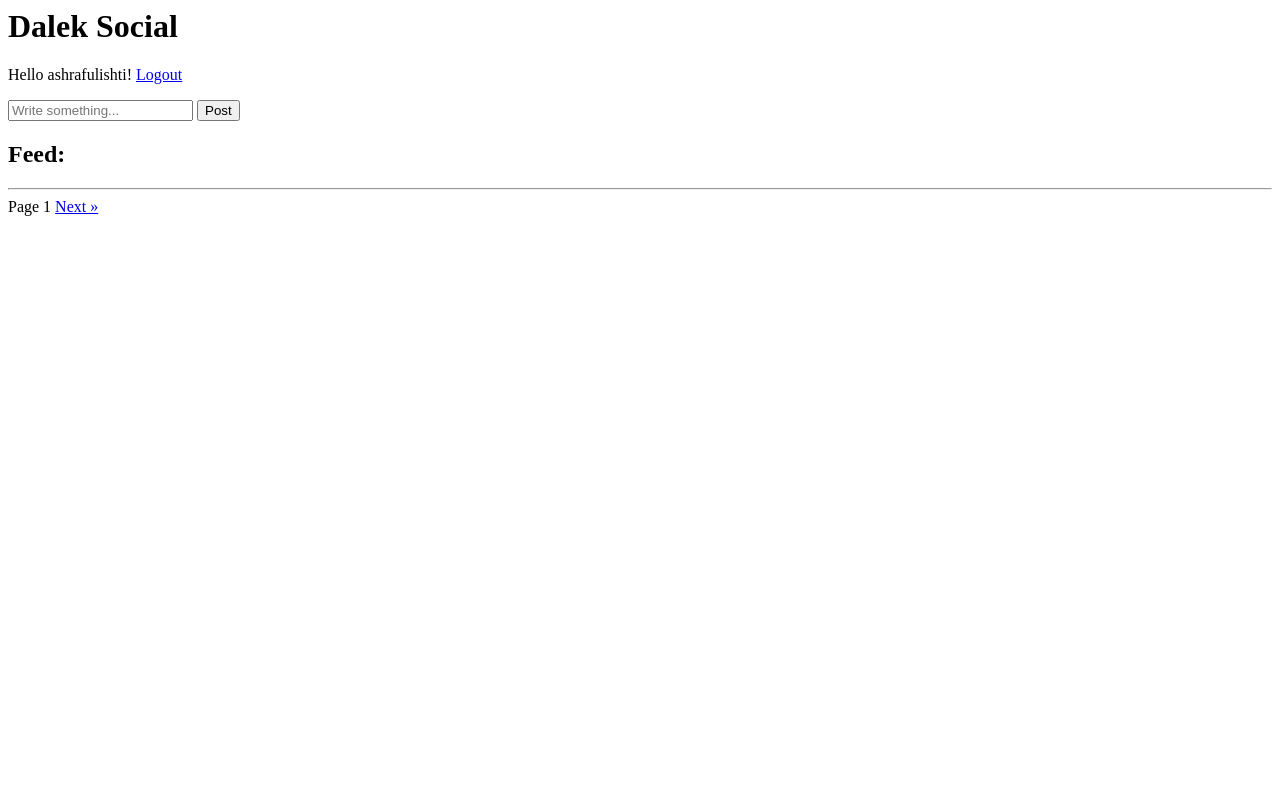
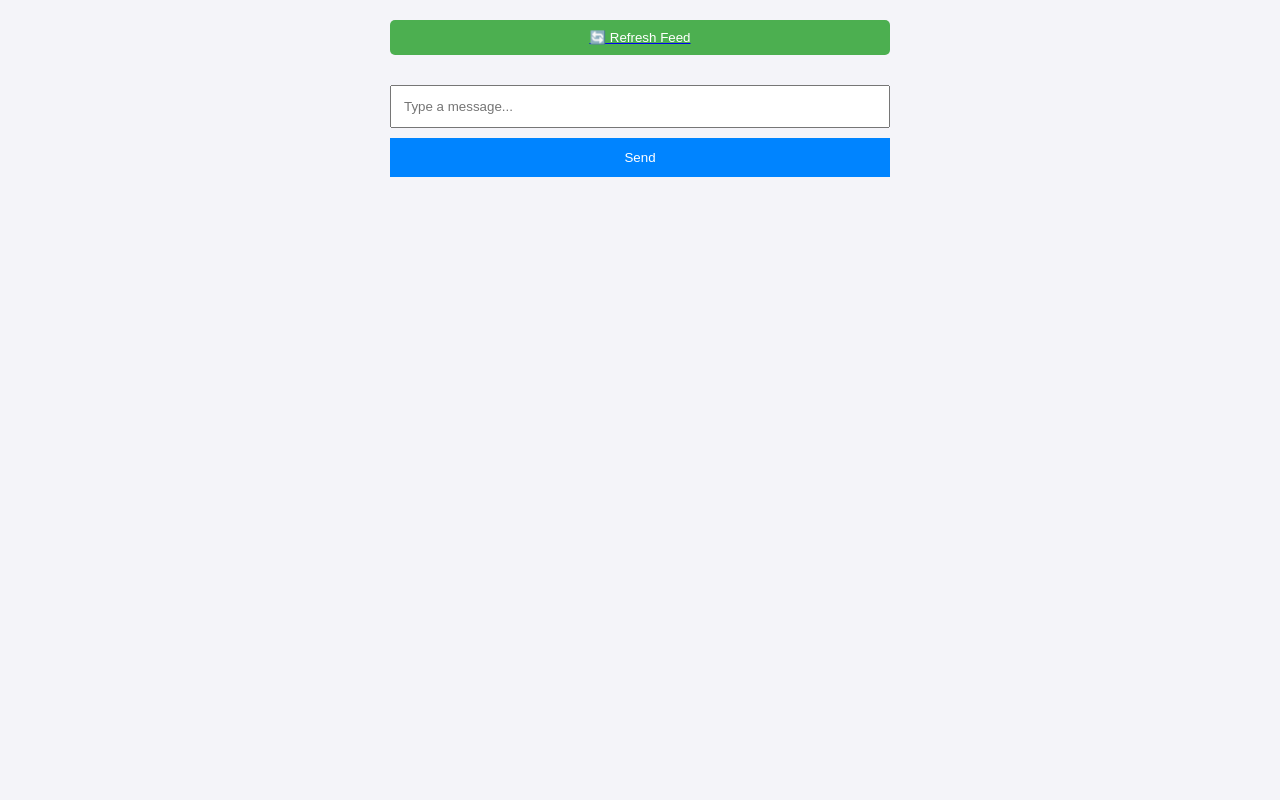
Before and after one commit to ashrafulishti/Dalek-s-World, a Flask app: page / in a window 1280 px wide. Run offline with Flask 3, Linux system fonts and the light colour scheme; a user stored in the database is signed in; data that the repository does not hold is empty; some libraries are stand-ins or nearby versions.

Commit message:
Update home.html

```diff
--- a/templates/home.html
+++ b/templates/home.html
@@ -1,32 +1,44 @@
-<h1>Dalek Social</h1>
+<!DOCTYPE html>
+<html>
+<head>
+    <meta name="viewport" content="width=device-width, initial-scale=1.0">
+    <style>
+        body { font-family: sans-serif; margin: 0; padding: 20px; background-color: #f4f4f9; }
+        .chat-container { max-width: 500px; margin: auto; }
 
-{% if session.username %}
-    <p>Hello {{ session.username }}! <a href="/logout">Logout</a></p>
-    <form action="/post" method="POST">
-        <input name="content" placeholder="Write something..." required>
-        <button>Post</button>
-    </form>
-{% else %}
-    <a href="/register">Register</a> | <a href="/login">Login</a>
-{% endif %}
+        /* The Messenger Feed */
+        .feed { display: flex; flex-direction: column-reverse; gap: 10px; margin-bottom: 20px; }
 
-<h2>Feed:</h2>
+        /* Message Bubbles */
+        .msg { padding: 10px 15px; border-radius: 20px; max-width: 80%; }
+        .sent { align-self: flex-end; background-color: #0084ff; color: white; }
+        .received { align-self: flex-start; background-color: #e5e5ea; color: black; }
 
-{% for post in posts %}
-    <p>
-        <b>{{ post['username'] }}</b>
-        <small>at {{ post['created_at'].strftime('%Y-%m-%d %H:%M') }}</small><br>
-        {{ post['content'] }}
-    </p>
-{% endfor %}
+        /* UI Elements */
+        .refresh-btn { display: block; width: 100%; padding: 10px; margin-bottom: 10px; background: #4CAF50; color: white; border: none; border-radius: 5px; cursor: pointer; }
+        input { width: 100%; padding: 12px; margin-bottom: 10px; box-sizing: border-box; }
+        button[type="submit"] { width: 100%; padding: 12px; background: #0084ff; color: white; border: none; }
+    </style>
+</head>
+<body>
+    <div class="chat-container">
+        <a href="/"><button class="refresh-btn">🔄 Refresh Feed</button></a>
 
-<hr>
-<div>
-    {% if page > 1 %}
-        <a href="/?page={{ page - 1 }}">&laquo; Previous</a>
-    {% endif %}
+        <div class="feed">
+            {% for post in posts %}
+                <div class="msg {{ 'sent' if post['username'] == session.username else 'received' }}">
+                    <b>{{ post['username'] }}</b><br>
+                    {{ post['content'] }}
+                </div>
+            {% endfor %}
+        </div>
 
-    <span>Page {{ page }}</span>
-
-    <a href="/?page={{ page + 1 }}">Next &raquo;</a>
-</div>
+        {% if session.username %}
+            <form action="/post" method="POST">
+                <input name="content" placeholder="Type a message..." required>
+                <button type="submit">Send</button>
+            </form>
+        {% endif %}
+    </div>
+</body>
+</html>
```
